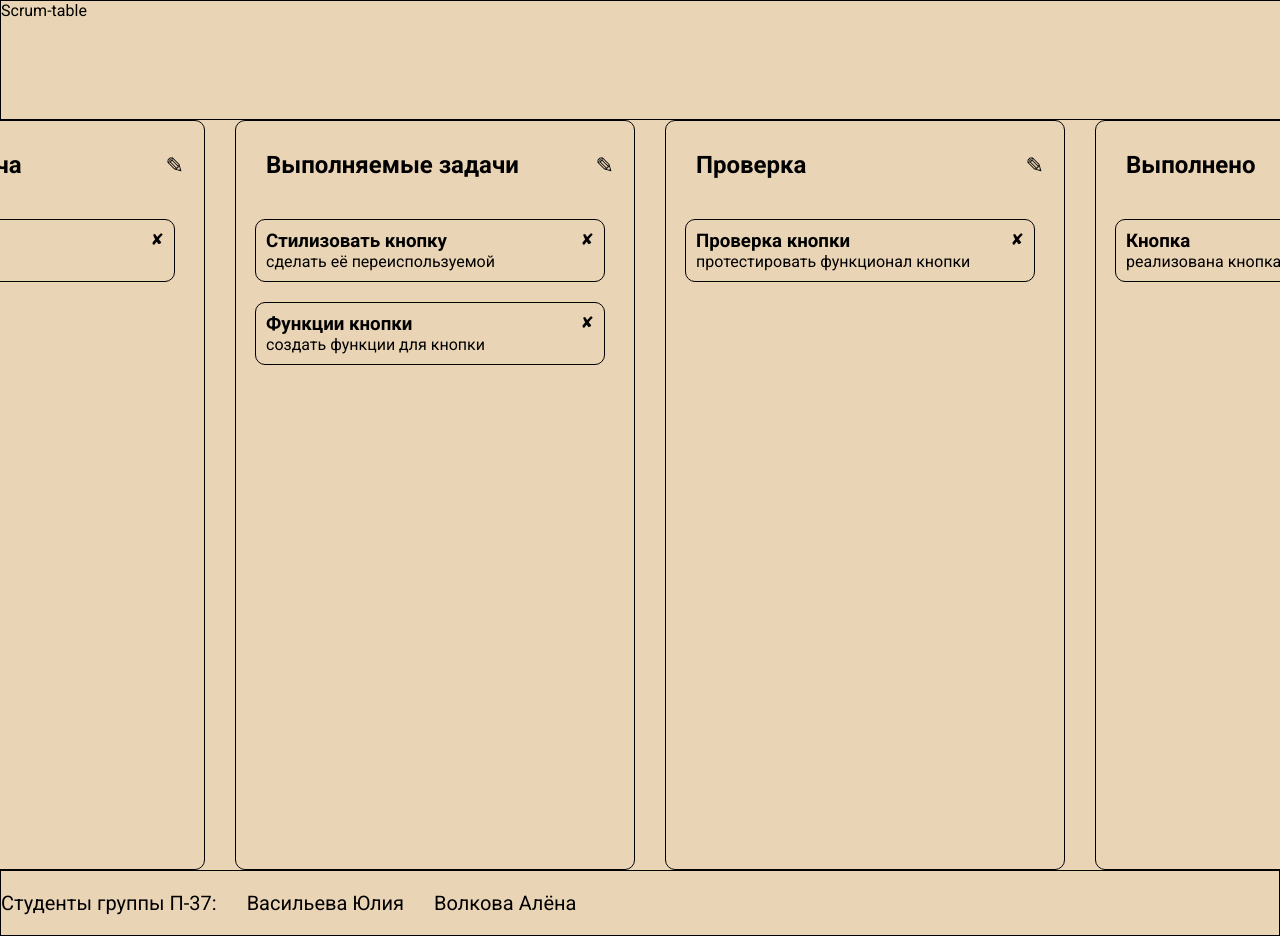
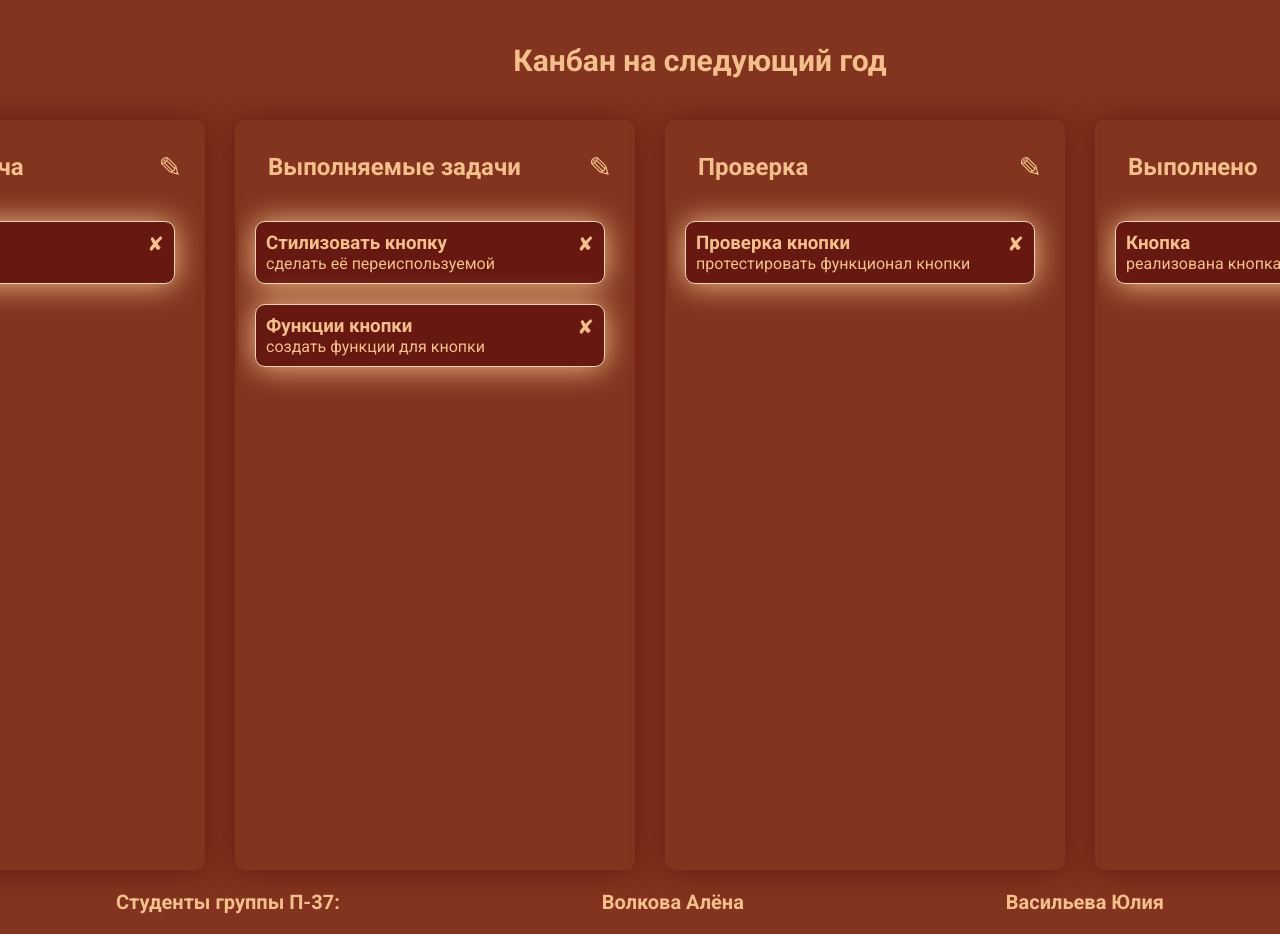
Before and after one commit to alyonavolk/scrum-table, a React (Create React App) app: page / in a window 1280 px wide. Shown: the top 936 px of the page. Built offline with nearby package versions, Linux system fonts and the light colour scheme.

Commit message:
Стилизованный проект.)

```diff
--- a/src/components/App/App.js
+++ b/src/components/App/App.js
@@ -18,7 +18,7 @@ function App() {
   const dragOverHandler = (e) => {
     e.preventDefault();
     if (e.target.className === 'card'){
-      e.target.style.boxShadow = '0 4px 3px gray';
+      e.target.style.boxShadow = '0px 1px 30px #f5bf8d';
     }
   }
   const dragStartHandler = (e, board, item) => {
@@ -56,7 +56,7 @@ function App() {
       }
       return x
     }))
-    e.target.style.boxShadow = 'none';
+    //e.target.style.boxShadow = 'none';
   }
 
   const [cardTitle, setCardTitle] = useState('');
@@ -68,7 +68,6 @@ function App() {
       title: cardTitle,
       descr: cardDescr
     }
-    console.log(board);
     const id = boards.indexOf(board);
     setCurrentBoard([...boards, boards[id].items.push(newCard)]);
     setBoards(boards.map(x => {
--- a/src/components/App/App.scss
+++ b/src/components/App/App.scss
@@ -1,7 +1,7 @@
 @import '../../style/colors.scss';
 
 .app {
-  background-color: $light-yellow;
+  background-color: $brown;
   max-height: 937px;
   width: 100%;
   margin: 0 auto;
@@ -17,7 +17,7 @@
     position: fixed;
     width: 100%;
     height: 100%;
-    background-color: rgba(185, 83, 83, 0.6);
+    background-color: rgba(142, 60, 39, 0.6);
     backdrop-filter: brgba(151, 50, 50, 0.6);
     &_active{
       display: block;
@@ -34,12 +34,14 @@
 .board{
   min-width: 400px;
   padding: 10px;
-  border: 1px solid black;
+  border: 3px solid $brown;
   border-radius: 10px;
+  box-shadow: 0px 1px 30px $cherrywood;
   &__title{
     font-size: 24px;
     align-items: center;
     padding: 20px;
+    color: $macaroni;
   }
   overflow: scroll;
   scrollbar-width: thin;
@@ -49,14 +51,26 @@
   &__header{
     display: flex;
     justify-content: space-between;
+    //position: fixed;
   }
   &__addButton{
     cursor: pointer;
     border: none;
     background-color: transparent;
-    font-size: 22px;
+    font-size: 28px;
+    color: $macaroni;
     &:hover{
-        color: $coral;
+        color: $light-caral;
     }
   }
+  &::-webkit-scrollbar {
+    width: 8px;
+  }
+  &::-webkit-scrollbar-track{
+    background-color: transparent;
+  }
+  &::-webkit-scrollbar-thumb{
+    background-color: $light-yellow;
+    border-radius: 20px;
+  }
 }
--- a/src/components/card/card.js
+++ b/src/components/card/card.js
@@ -6,22 +6,14 @@ const Card = (props) => {
     const dragOverHandler = (e) => {
       e.preventDefault();
       if (e.target.className === 'card'){
-        e.target.style.boxShadow = '0 4px 3px gray';
+        e.target.style.boxShadow = '0px 1px 30px #f5bf8d';
       }
-    }
-    const dragLeaveHandler = (e) => {
-      e.target.style.boxShadow = 'none';
-    }
-    const dragEndHandler = (e) => {
-      e.target.style.boxShadow = 'none';
     }
 
     return (
     <div
         onDragOver = {(e) => dragOverHandler(e)}
-        onDragLeave = {e => dragLeaveHandler(e)}
         onDragStart = {props.dragStartHandler}
-        onDragEnd = {(e) => dragEndHandler(e)}
         onDrop = {props.dropHandler}
         draggable={true} key={props.item.id}
         className='card'>
--- a/src/components/card/card.scss
+++ b/src/components/card/card.scss
@@ -5,17 +5,28 @@
     justify-content: space-between;
     max-width: 350px;
     margin: 20px auto;
-    border: 1px solid black;
+    border: 1px solid $light-yellow;
     border-radius: 10px;
     padding: 10px;
     white-space: pre-line;
-
+    background-color: $cherrywood;
+    color: $macaroni;
+    box-shadow: 0px 1px 30px $macaroni;
+    &:hover{
+        background-color: $peach;
+        color: $cherrywood;
+        cursor: pointer;
+        button{
+            color: $cherrywood;
+        }
+    }
     &__del{
         button{
             cursor: pointer;
             border: none;
             background-color: transparent;
-            font-size: 16px;
+            font-size: 20px;
+            color: $macaroni;
             &:hover{
                 color: $coral;
             }
--- a/src/components/footer/footer.js
+++ b/src/components/footer/footer.js
@@ -4,8 +4,8 @@ const Footer = () => {
     return(
         <div className='footer'>
             <p>Студенты группы П-37:</p>
+            <p>Волкова Алёна</p>
             <p>Васильева Юлия</p>
-            <p>Волкова Алёна</p>
         </div>
     )
 }
--- a/src/components/footer/footer.scss
+++ b/src/components/footer/footer.scss
@@ -7,5 +7,11 @@
     font-size: 20px;
     margin: 0 auto;
     padding: 20px 0;
-    border: 1px solid black;
+
+    color: #f5bf8d;
+    font-weight: bold;
+    p{
+        margin: auto;
+    }
+
 }
--- a/src/components/header/header.js
+++ b/src/components/header/header.js
@@ -4,7 +4,7 @@ const Header = () => {
     return(
         <div className='header'>
             <div className='header__logo'>
-                Scrum-table
+                Канбан на следующий год
             </div>
         </div>
     )
--- a/src/components/header/header.scss
+++ b/src/components/header/header.scss
@@ -4,5 +4,12 @@
     margin: auto;
     display: flex;
     justify-content: flex-start;
-    border: 1px solid black;
+
+
+    color: #f5bf8d;
+    font-size: 30px;
+    font-weight: bold;
+    &__logo{
+        margin: auto;
+    }
 }
--- a/src/components/modal/modal.js
+++ b/src/components/modal/modal.js
@@ -5,6 +5,7 @@ const Modal = (props) => {
     return (
         <div className='modal_back' onClick={props.content}>
             <div className='modal'>
+                <p>Добавление задачи</p>
                 <input placeholder='Название задачи' className='modal__input' value={props.cardTitle} onChange={props.setCardTitle} />
                 <textarea rows="10" cols="45" placeholder='Описание задачи' className='modal__input' value={props.cardDescr} onChange={props.setCardDescr} />
                 <button onClick={props.addNewItem} className='modal__button'>Добавить задачу</button>
--- a/src/components/modal/modal.scss
+++ b/src/components/modal/modal.scss
@@ -3,21 +3,37 @@
 .modal{
     display: flex;
     flex-direction: column;
-    height: 150px;
-    min-width: 400px;
+    height: 250px;
+    width: 400px;
     gap: 20px;
+    margin-top: 10px;
     &_back{
         width: 500px;
-        height: 200px;
+        height: 300px;
         display: flex;
-        align-items: center;
+        padding: 30px 0;
         justify-content: center;
-        background-color: $pudra;
+        background-color: $peach;
+        gap: 10px;
+        border-radius: 10px;
+    }
+    textarea{
+        height: 80px;
+        border-radius: 30px;
+        padding: 15px;
+        max-width: 400px;
+    }
+    input {
+        border-radius: 100px;
+    }
+    p {
+        font-size: 18px;
+        color: $cherrywood;
+        text-align: center;
     }
     &__input {
         width: 100%;
         padding: 10px;
-        border-radius: 100px;
         border: none;
         &::placeholder{
             color:$pudra;
@@ -30,15 +46,19 @@
         }
     }
     &__button{
+        font-size: 15px;
+        color: $cherrywood;
+        margin-top: 50px;
         cursor: pointer;
         min-width: 200px;
-        min-height: 30px;
+        padding: 8px 0;
         border-radius: 100px;
         margin: 0 auto;
         border: none;
         background-color: $macaroni;
         &:hover{
             background-color: $dark-pudra;
+            color: $macaroni;
         }
         &_close{
             cursor: pointer;
@@ -50,4 +70,4 @@
             }
         }
     }
-  }
+}
```
